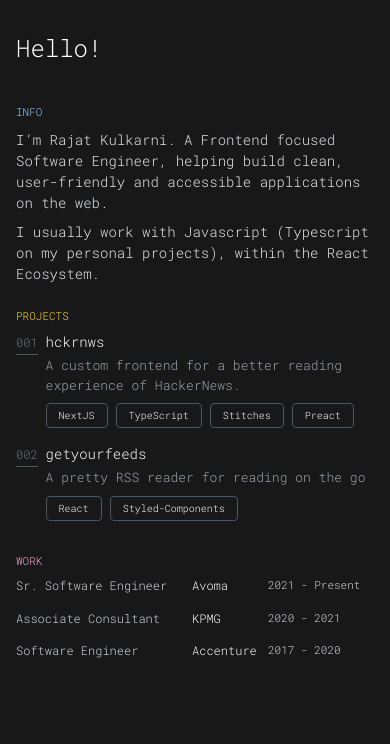
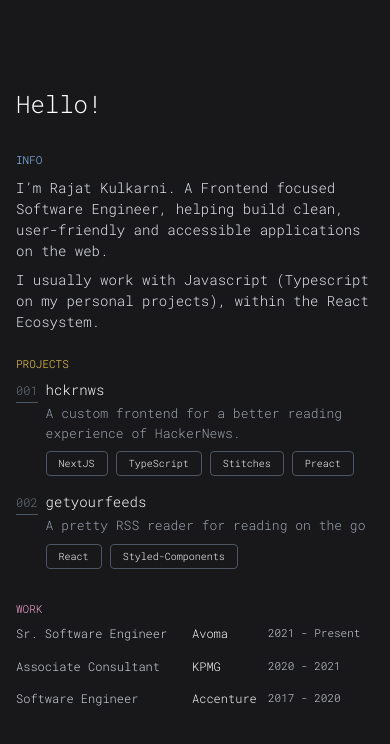
Before and after one commit to rajatkulkarni95/rk-minimal, a Next.js app: page / in a window 390 px wide. Shown: the top 744 px of the page. Built offline with nearby package versions, Linux system fonts and the light colour scheme.

Commit message:
Fix mobile landscape mode

```diff
--- /dev/null
+++ b/src/components/Common/Header.tsx
@@ -0,0 +1,7 @@
+const Header = () => (
+  <header className="h-16 w-full flex py-2 px-4">
+    {/* <span className="w-12 h-12 rounded-full bg-slate-200" /> */}
+  </header>
+);
+
+export default Header;
--- a/src/components/MainContainer/index.tsx
+++ b/src/components/MainContainer/index.tsx
@@ -4,8 +4,10 @@ import Work from "./Work";
 
 const MainContainer = () => {
   return (
-    <div className="w-full h-full px-4 pb-4 mx-auto md:w-3/4 md:mt-16 lg:w-[720px] lg:h-[600px] xl:my-auto">
-      <h1 className="mt-8 mb-10 font-light text-2xl md:ml-16">Hello!</h1>
+    <div className="w-full h-full px-4 pb-4 mx-auto md:w-3/4 md:mt-0 md:pb-16 lg:w-[720px] lg:h-[600px] xl:my-auto">
+      <h1 className="mt-6 mb-8 font-light text-2xl md:ml-16 md:mt-8 md:mb-10">
+        Hello!
+      </h1>
       <Info />
       <Projects />
       <Work />
--- a/src/pages/_app.tsx
+++ b/src/pages/_app.tsx
@@ -1,8 +1,14 @@
 import type { AppProps } from "next/app";
+import Header from "../components/Common/Header";
 import "../styles/globals.css";
 
 function App({ Component, pageProps }: AppProps) {
-  return <Component {...pageProps} />;
+  return (
+    <main className="bg-zinc-900 relative flex flex-col h-full min-h-screen w-full">
+      <Header />
+      <Component {...pageProps} />
+    </main>
+  );
 }
 
 export default App;
--- a/src/pages/index.tsx
+++ b/src/pages/index.tsx
@@ -2,11 +2,7 @@ import type { NextPage } from "next";
 import MainContainer from "../components/MainContainer";
 
 const Home: NextPage = () => {
-  return (
-    <main className="flex flex-col h-screen w-screen">
-      <MainContainer />
-    </main>
-  );
+  return <MainContainer />;
 };
 
 export default Home;
```
